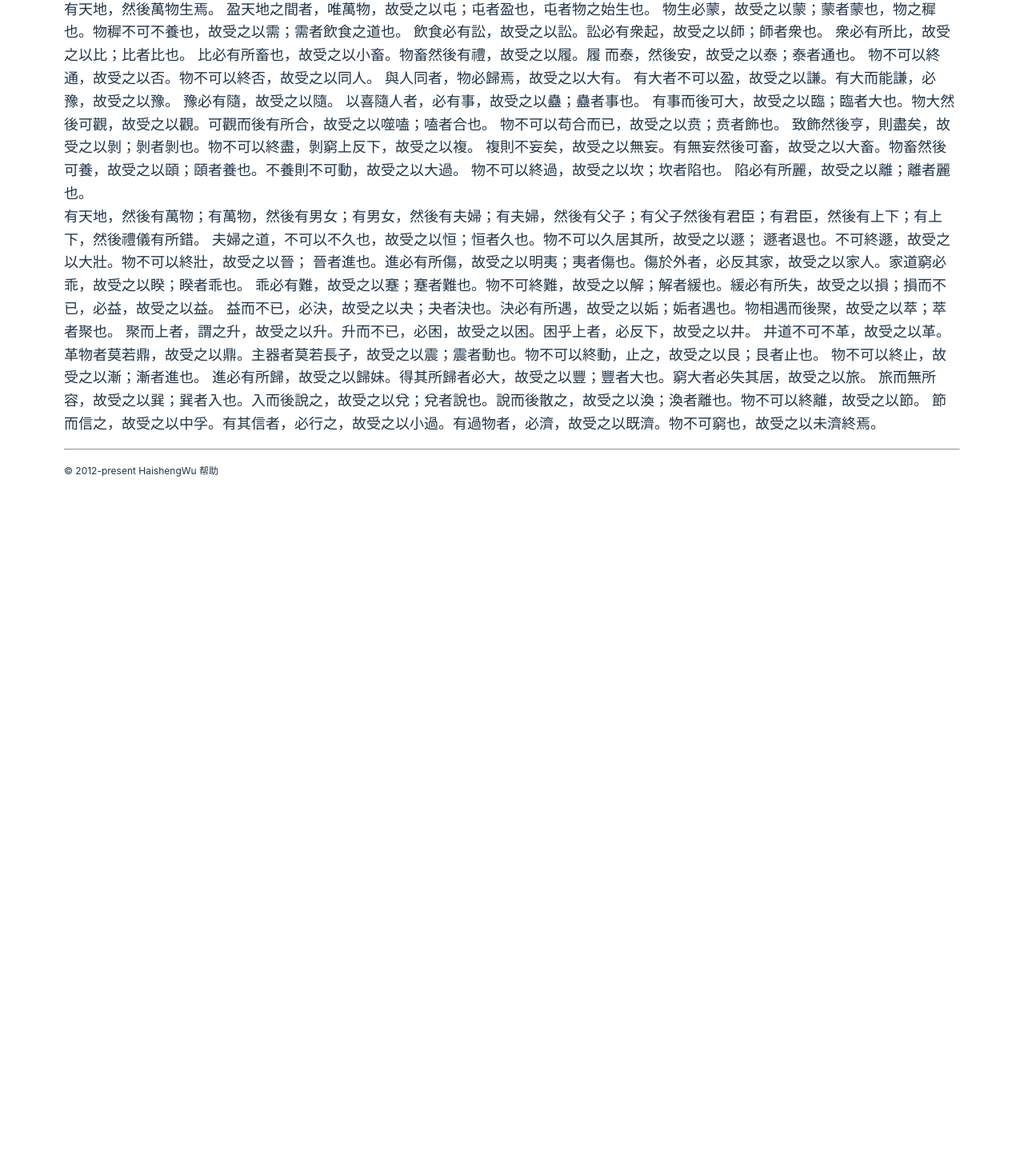
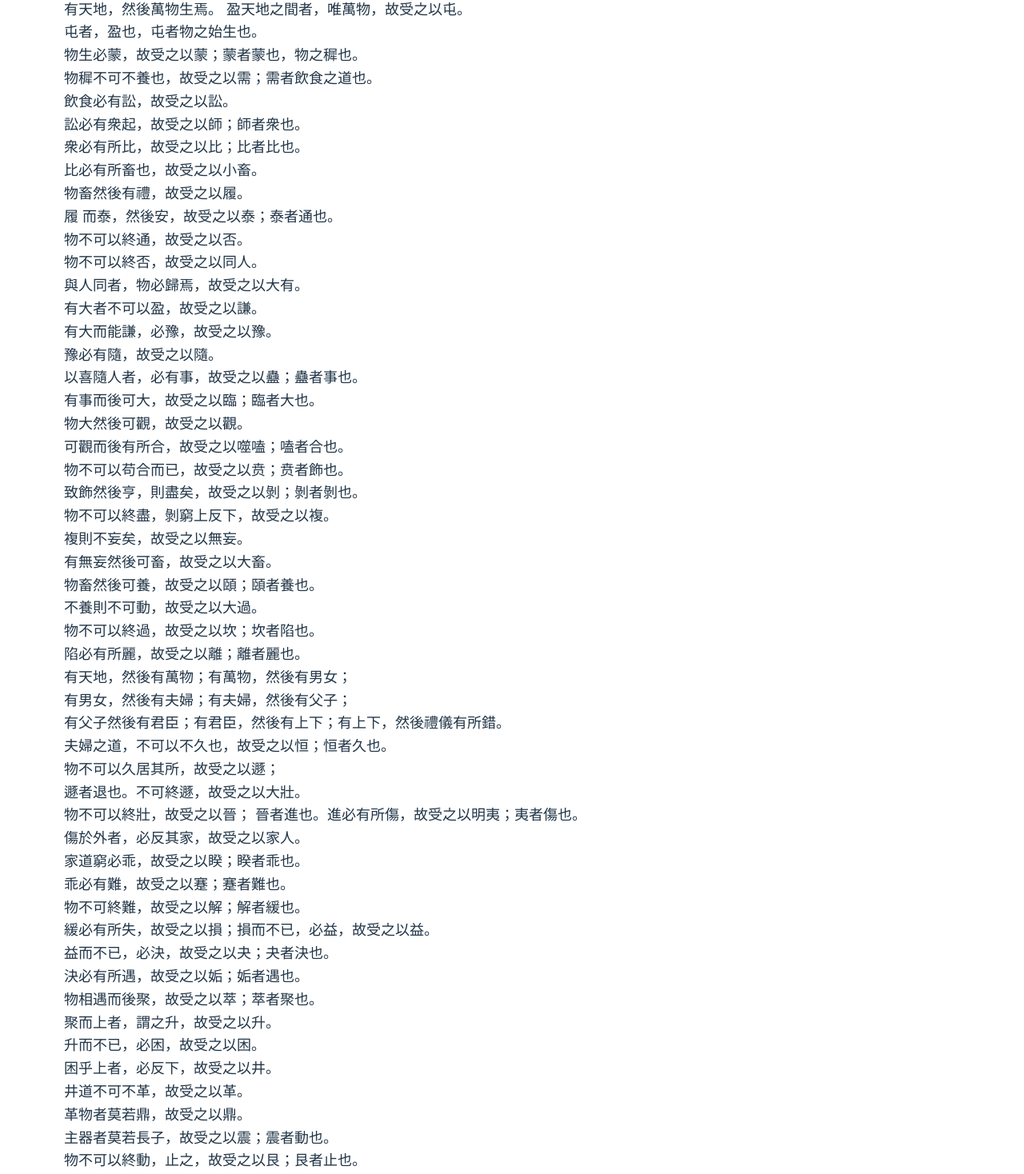
Before and after one commit to js-fun/duyijing, a Vue app: page /doc/xu-gua in a window 1280 px wide. Shown: the part 137-1605 px from the top of the page at 80% size. Before the commit the page ends 800 px from the top, so only its background shows below. Built offline with nearby package versions, Linux system fonts and the light colour scheme; what @freizl/yijing would draw is missing.

Commit message:
update XuGua content

```diff
--- a/src/views/XuGuaView.vue
+++ b/src/views/XuGuaView.vue
@@ -14,39 +14,132 @@
 </script>
 
 <template>
-  <h1>序卦傳</h1>
+  <h1 class="title">序卦傳</h1>
+  <p>有天地，然後萬物生焉。 盈天地之間者，唯萬物，故受之以屯。</p>
 
-  <p class="xugua-content">
-    有天地，然後萬物生焉。
-    盈天地之間者，唯萬物，故受之以屯；屯者盈也，屯者物之始生也。
-    物生必蒙，故受之以蒙；蒙者蒙也，物之穉也。物穉不可不養也，故受之以需；需者飲食之道也。
-    飲食必有訟，故受之以訟。訟必有衆起，故受之以師；師者衆也。
-    衆必有所比，故受之以比；比者比也。
-    比必有所畜也，故受之以小畜。物畜然後有禮，故受之以履。履
-    而泰，然後安，故受之以泰；泰者通也。
-    物不可以終通，故受之以否。物不可以終否，故受之以同人。
-    與人同者，物必歸焉，故受之以大有。
-    有大者不可以盈，故受之以謙。有大而能謙，必豫，故受之以豫。
-    豫必有隨，故受之以隨。 以喜隨人者，必有事，故受之以蠱；蠱者事也。
-    有事而後可大，故受之以臨；臨者大也。物大然後可觀，故受之以觀。可觀而後有所合，故受之以噬嗑；嗑者合也。
-    物不可以苟合而已，故受之以贲；贲者飾也。
-    致飾然後亨，則盡矣，故受之以剝；剝者剝也。物不可以終盡，剝窮上反下，故受之以複。
-    複則不妄矣，故受之以無妄。有無妄然後可畜，故受之以大畜。物畜然後可養，故受之以頤；頤者養也。不養則不可動，故受之以大過。
-    物不可以終過，故受之以坎；坎者陷也。 陷必有所麗，故受之以離；離者麗也。
+  <p>屯者，盈也，屯者物之始生也。</p>
+
+  <p>物生必蒙，故受之以蒙；蒙者蒙也，物之穉也。</p>
+
+  <p>物穉不可不養也，故受之以需；需者飲食之道也。</p>
+
+  <p>飲食必有訟，故受之以訟。</p>
+
+  <p>訟必有衆起，故受之以師；師者衆也。</p>
+
+  <p>衆必有所比，故受之以比；比者比也。</p>
+
+  <p>比必有所畜也，故受之以小畜。</p>
+
+  <p>物畜然後有禮，故受之以履。</p>
+
+  <p>履 而泰，然後安，故受之以泰；泰者通也。</p>
+
+  <p>物不可以終通，故受之以否。</p>
+
+  <p>物不可以終否，故受之以同人。</p>
+
+  <p>與人同者，物必歸焉，故受之以大有。</p>
+
+  <p>有大者不可以盈，故受之以謙。</p>
+
+  <p>有大而能謙，必豫，故受之以豫。</p>
+
+  <p>豫必有隨，故受之以隨。</p>
+
+  <p>以喜隨人者，必有事，故受之以蠱；蠱者事也。</p>
+
+  <p>有事而後可大，故受之以臨；臨者大也。</p>
+
+  <p>物大然後可觀，故受之以觀。</p>
+
+  <p>可觀而後有所合，故受之以噬嗑；嗑者合也。</p>
+
+  <p>物不可以苟合而已，故受之以贲；贲者飾也。</p>
+
+  <p>致飾然後亨，則盡矣，故受之以剝；剝者剝也。</p>
+
+  <p>物不可以終盡，剝窮上反下，故受之以複。</p>
+
+  <p>複則不妄矣，故受之以無妄。</p>
+
+  <p>有無妄然後可畜，故受之以大畜。</p>
+
+  <p>物畜然後可養，故受之以頤；頤者養也。</p>
+
+  <p>不養則不可動，故受之以大過。</p>
+
+  <p>物不可以終過，故受之以坎；坎者陷也。</p>
+
+  <p>陷必有所麗，故受之以離；離者麗也。</p>
+
+  <p>有天地，然後有萬物；有萬物，然後有男女；</p>
+
+  <p>有男女，然後有夫婦；有夫婦，然後有父子；</p>
+
+  <p>有父子然後有君臣；有君臣，然後有上下；有上下，然後禮儀有所錯。</p>
+
+  <p>夫婦之道，不可以不久也，故受之以恒；恒者久也。</p>
+
+  <p>物不可以久居其所，故受之以遯；</p>
+
+  <p>遯者退也。不可終遯，故受之以大壯。</p>
+
+  <p>
+    物不可以終壯，故受之以晉； 晉者進也。進必有所傷，故受之以明夷；夷者傷也。
   </p>
-  <p class="xugua-content">
-    有天地，然後有萬物；有萬物，然後有男女；有男女，然後有夫婦；有夫婦，然後有父子；有父子然後有君臣；有君臣，然後有上下；有上下，然後禮儀有所錯。
-    夫婦之道，不可以不久也，故受之以恒；恒者久也。物不可以久居其所，故受之以遯；
-    遯者退也。不可終遯，故受之以大壯。物不可以終壯，故受之以晉；
-    晉者進也。進必有所傷，故受之以明夷；夷者傷也。傷於外者，必反其家，故受之以家人。家道窮必乖，故受之以睽；睽者乖也。
-    乖必有難，故受之以蹇；蹇者難也。物不可終難，故受之以解；解者緩也。緩必有所失，故受之以損；損而不已，必益，故受之以益。
-    益而不已，必決，故受之以夬；夬者決也。決必有所遇，故受之以姤；姤者遇也。物相遇而後聚，故受之以萃；萃者聚也。
-    聚而上者，謂之升，故受之以升。升而不已，必困，故受之以困。困乎上者，必反下，故受之以井。
-    井道不可不革，故受之以革。
-    革物者莫若鼎，故受之以鼎。主器者莫若長子，故受之以震；震者動也。物不可以終動，止之，故受之以艮；艮者止也。
-    物不可以終止，故受之以漸；漸者進也。
-    進必有所歸，故受之以歸妹。得其所歸者必大，故受之以豐；豐者大也。窮大者必失其居，故受之以旅。
-    旅而無所容，故受之以巽；巽者入也。入而後說之，故受之以兌；兌者說也。說而後散之，故受之以渙；渙者離也。物不可以終離，故受之以節。
-    節而信之，故受之以中孚。有其信者，必行之，故受之以小過。有過物者，必濟，故受之以既濟。物不可窮也，故受之以未濟終焉。
-  </p>
+
+  <p>傷於外者，必反其家，故受之以家人。</p>
+
+  <p>家道窮必乖，故受之以睽；睽者乖也。</p>
+
+  <p>乖必有難，故受之以蹇；蹇者難也。</p>
+
+  <p>物不可終難，故受之以解；解者緩也。</p>
+
+  <p>緩必有所失，故受之以損；損而不已，必益，故受之以益。</p>
+
+  <p>益而不已，必決，故受之以夬；夬者決也。</p>
+
+  <p>決必有所遇，故受之以姤；姤者遇也。</p>
+
+  <p>物相遇而後聚，故受之以萃；萃者聚也。</p>
+
+  <p>聚而上者，謂之升，故受之以升。</p>
+
+  <p>升而不已，必困，故受之以困。</p>
+
+  <p>困乎上者，必反下，故受之以井。</p>
+
+  <p>井道不可不革，故受之以革。</p>
+
+  <p>革物者莫若鼎，故受之以鼎。</p>
+
+  <p>主器者莫若長子，故受之以震；震者動也。</p>
+
+  <p>物不可以終動，止之，故受之以艮；艮者止也。</p>
+
+  <p>物不可以終止，故受之以漸；漸者進也。</p>
+
+  <p>進必有所歸，故受之以歸妹。</p>
+
+  <p>得其所歸者必大，故受之以豐；豐者大也。</p>
+
+  <p>窮大者必失其居，故受之以旅。</p>
+
+  <p>旅而無所容，故受之以巽；巽者入也。</p>
+
+  <p>入而後說之，故受之以兌；兌者說也。</p>
+
+  <p>說而後散之，故受之以渙；渙者離也。</p>
+
+  <p>物不可以終離，故受之以節。</p>
+
+  <p>節而信之，故受之以中孚。</p>
+
+  <p>有其信者，必行之，故受之以小過。</p>
+
+  <p>有過物者，必濟，故受之以既濟。</p>
+
+  <p>物不可窮也，故受之以未濟終焉。</p>
 </template>
```
